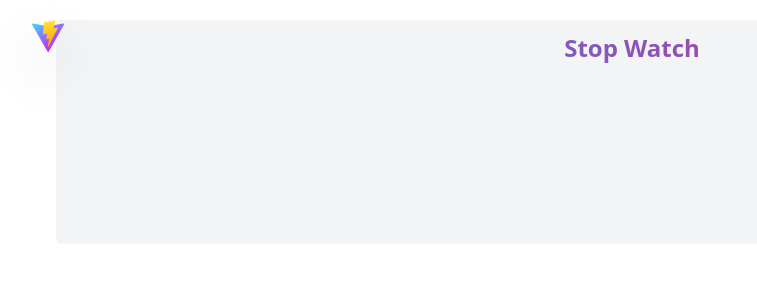
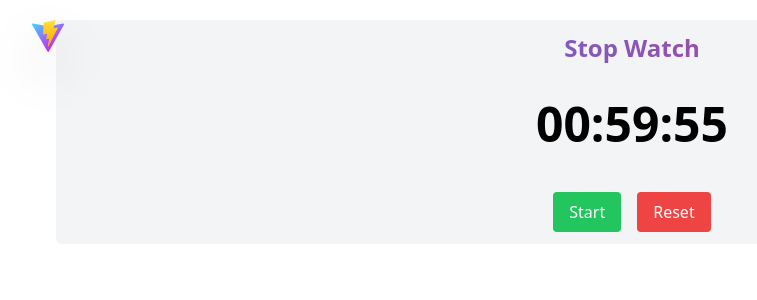
Before and after one commit to theabhipatel/react_gallary, a React (Vite) app: page /stopwatch in a window 1280 px wide. Shown: the top 300 px of the page, without its empty margins (8-765 px from the left). Built offline with nearby package versions, Linux system fonts and the light colour scheme.

Commit message:
feat created stopwatch component

```diff
--- a/src/screens/stopwatch/Stopwatch.tsx
+++ b/src/screens/stopwatch/Stopwatch.tsx
@@ -1,11 +1,101 @@
+import { useEffect, useRef, useState } from "react";
+
 const Stopwatch = () => {
+  const timerId = useRef<NodeJS.Timeout | null>(null);
+  const [seconds, setSeconds] = useState(55);
+  const [minutes, setMinutes] = useState(59);
+  const [hours, setHours] = useState(0);
+  const [time, setTime] = useState("00:00:00");
+
+  // Cleanup when the component unmounts
+  useEffect(() => {
+    return () => {
+      if (timerId.current) {
+        clearInterval(timerId.current);
+        timerId.current = null;
+      }
+    };
+  }, []);
+
+  useEffect(() => {
+    setTime(
+      `${String(hours).padStart(2, "0")}:${String(minutes).padStart(
+        2,
+        "0"
+      )}:${String(seconds).padStart(2, "0")}`
+    );
+  }, [seconds, minutes, hours]);
+
+  const handleStartStopwatch = () => {
+    if (!timerId.current) {
+      timerId.current = setInterval(() => {
+        setSeconds((prevSeconds) => {
+          if (prevSeconds === 59) {
+            setMinutes((prevMinutes) => {
+              if (prevMinutes === 59) {
+                setHours((prevHours) => prevHours + 1);
+                return 0;
+              }
+              return prevMinutes + 1;
+            });
+            return 0;
+          }
+          return prevSeconds + 1;
+        });
+      }, 1000);
+    }
+  };
+
+  const stopStopWatch = () => {
+    if (timerId.current) {
+      clearInterval(timerId.current);
+      timerId.current = null; // Ensure timer doesn't restart
+    }
+  };
+
+  const resetStopWatch = () => {
+    stopStopWatch();
+    setSeconds(0);
+    setMinutes(0);
+    setHours(0);
+    setTime("00:00:00");
+  };
+
   return (
     <div className="flex justify-center mt-5">
       <div className="flex w-[90%] min-h-56 bg-gray-100 rounded-md flex-col gap-2 p-3">
-        <h1 className="text-2xl bg-clip-text bg-gradient-to-r from-blue-500 to-pink-600 font-bold text-transparent text-center mb-2 ">
+        <h1 className="text-2xl bg-clip-text bg-gradient-to-r from-blue-500 to-pink-600 font-bold text-transparent text-center mb-2">
           Stop Watch
         </h1>
-      </div>{" "}
+
+        <div className="flex h-full justify-center items-center text-5xl font-bold">
+          <p>{time}</p>
+        </div>
+        <div className="flex justify-center gap-4 mt-4">
+          {timerId.current ? (
+            <button
+              onClick={stopStopWatch}
+              className="px-4 py-2 bg-yellow-500 text-white rounded"
+            >
+              Stop
+            </button>
+          ) : (
+            <button
+              onClick={handleStartStopwatch}
+              className="px-4 py-2 bg-green-500 text-white rounded"
+            >
+              Start
+            </button>
+          )}
+
+          <button
+            onClick={resetStopWatch}
+            className="px-4 py-2 bg-red-500 text-white rounded"
+          >
+            Reset
+          </button>
+        </div>
+      </div>
     </div>
   );
 };
```
